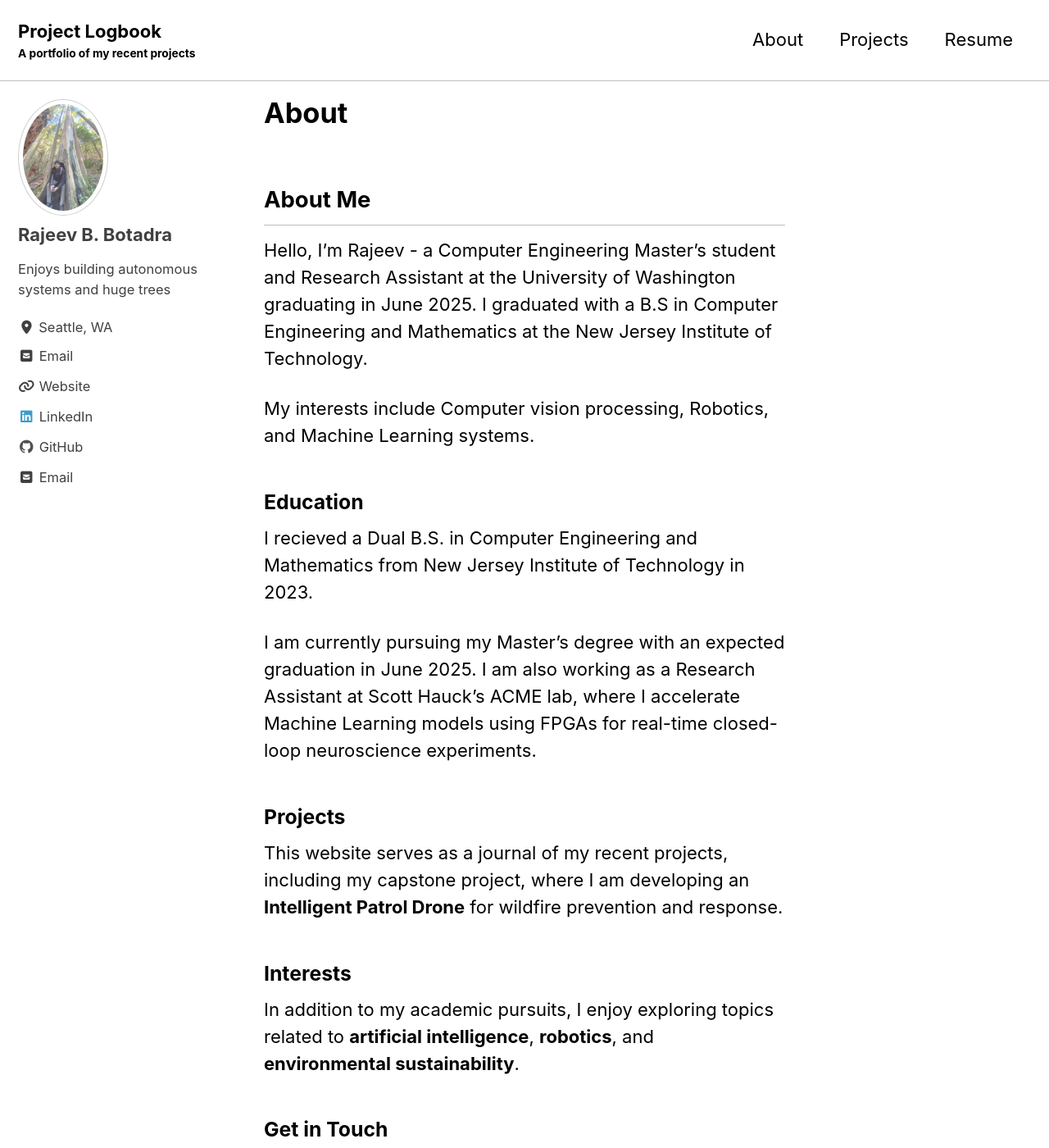
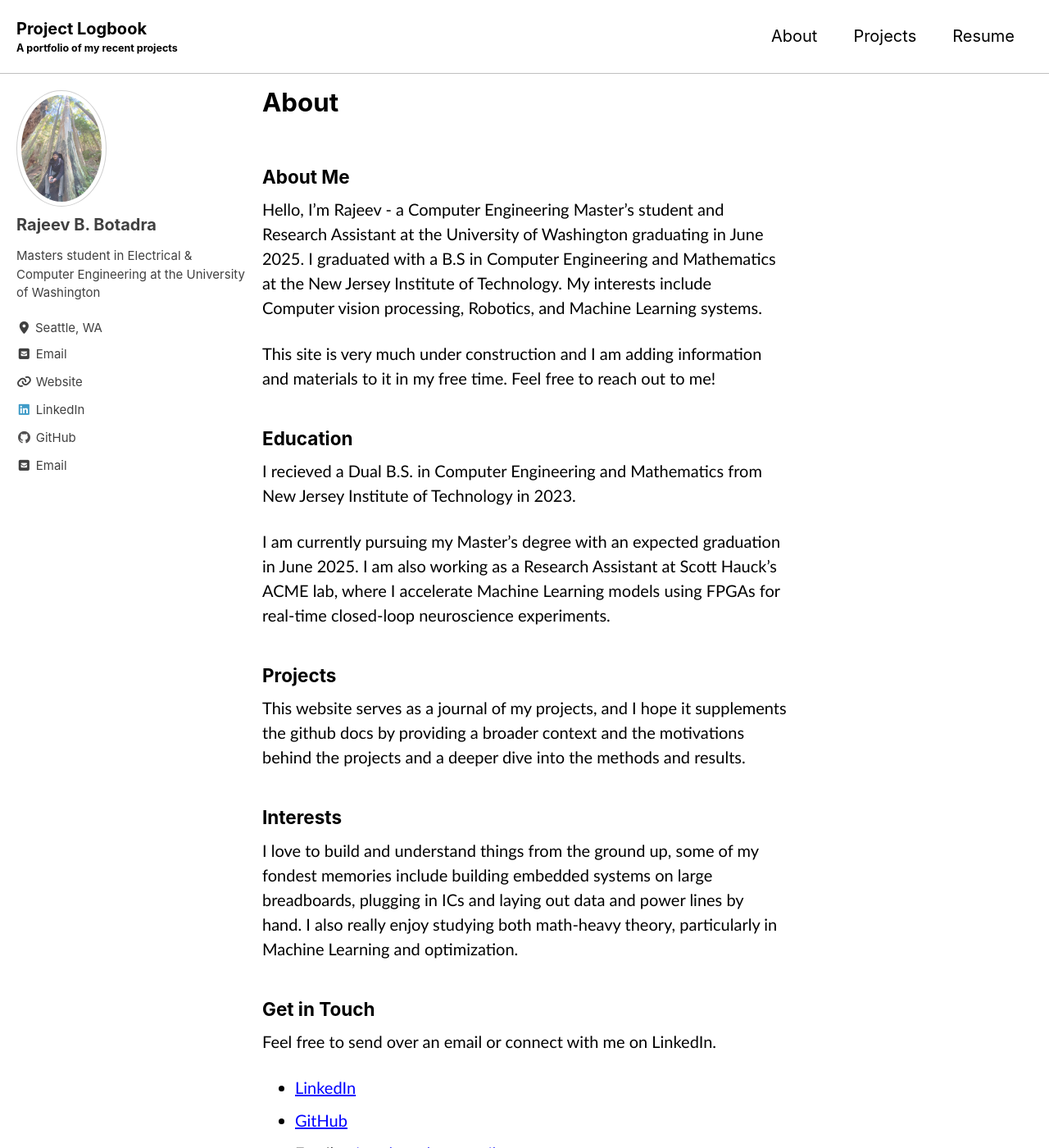
Before and after one commit to RajeevBotadra/RajeevBotadra.github.io, a Jekyll site: the page built from _pages/about.md, in a window 1280 px wide and 1400 px high. Shown: the whole window at 82% size. Built offline with Jekyll 4.4.1, drawn with Linux system fonts in a browser that asks for light colours; cached includes are drawn as plain includes; some of the changed text lies outside the part shown.

```diff
--- a/_config.yml
+++ b/_config.yml
@@ -115,7 +115,7 @@ analytics:
 author:
   name             : "Rajeev B. Botadra"
   avatar           : "/assets/images/ProfilePictureB.jpg" # path of avatar image, e.g. "/assets/images/bio-photo.jpg"
-  bio              : "Enjoys building autonomous systems and huge trees"
+  bio              : "Masters student in Electrical & Computer Engineering at the University of Washington"
   location         : "Seattle, WA"
   email            : "rajeev.botadra@gmail.com"
   links:
@@ -238,7 +238,7 @@ timezone: # https://en.wikipedia.org/wiki/List_of_tz_database_time_zones
 
 
 # Pagination with jekyll-paginate
-paginate: 5 # amount of posts to show
+paginate: 7 # amount of posts to show
 paginate_path: /page:num/
 
 # Pagination with jekyll-paginate-v2
--- a/_includes/head.html
+++ b/_includes/head.html
@@ -26,3 +26,8 @@
     <script src="{{ script | relative_url }}"></script>
   {% endfor %}
 {% endif %}
+
+
+<!-- Favicon -->
+<link rel="icon" type="image/png" href="{{ '/assets/images/logo_sphere.png' | relative_url }}">
+<link rel="shortcut icon" href="{{ '/assets/images/logo_sphere.png' | relative_url }}">
--- a/_pages/about.md
+++ b/_pages/about.md
@@ -1,31 +1,33 @@
 ---
-#layout: page
 title: About
 permalink: /about/
+# classes: page-about
 ---
+<style>
+  body {
+    font-family: "Calibri", sans-serif;
+    font-size: 20px;
+  }
+</style>
 
-## About Me
+### About Me
+Hello, I'm Rajeev - a Computer Engineering Master's student and Research Assistant at the University of Washington graduating in June 2025. I graduated with a B.S in Computer Engineering and Mathematics at the New Jersey Institute of Technology. My interests include Computer vision processing, Robotics, and Machine Learning systems.
 
-Hello, I'm Rajeev - a Computer Engineering Master's student and Research Assistant at the University of Washington graduating in June 2025. I graduated with a B.S in Computer Engineering and Mathematics at the New Jersey Institute of Technology.
-
-My interests include Computer vision processing, Robotics, and Machine Learning systems.
+This site is very much under construction and I am adding information and materials to it in my free time. Feel free to reach out to me!
 
 ### Education
-
 I recieved a Dual B.S. in Computer Engineering and Mathematics from New Jersey Institute of Technology in 2023.
 
 I am currently pursuing my Master's degree with an expected graduation in June 2025. I am also working as a Research Assistant at Scott Hauck's ACME lab, where I accelerate Machine Learning models using FPGAs for real-time closed-loop neuroscience experiments.
 
 ### Projects
-
-This website serves as a journal of my recent projects, including my capstone project, where I am developing an **Intelligent Patrol Drone** for wildfire prevention and response.
+This website serves as a journal of my projects, and I hope it supplements the github docs by providing a broader context and the motivations behind the projects and a deeper dive into the methods and results.
 
 ### Interests
-
-In addition to my academic pursuits, I enjoy exploring topics related to **artificial intelligence**, **robotics**, and **environmental sustainability**.
+I love to build and understand things from the ground up, some of my fondest memories include building embedded systems on large breadboards, plugging in ICs and laying out data and power lines by hand. I also really enjoy studying both math-heavy theory, particularly in Machine Learning and optimization.
 
 ### Get in Touch
-Feel free to send over an email or conenct with me on LinkedIn.
+Feel free to send over an email or connect with me on LinkedIn.
 
 - [LinkedIn](https://www.linkedin.com/in/rajeev-botadra/)
 - [GitHub](https://github.com/RajeevBotadra)
--- /dev/null
+++ b/_sass/custom.scss
@@ -0,0 +1,6 @@
+/* Change font and size for About page */
+.page-about {
+    font-family: "Arial", sans-serif; /* Change to your desired font */
+    font-size: 18px; /* Adjust font size */
+    line-height: 1.6; /* Improves readability */
+  }
```
Also changed, not shown: _posts/2022-06-07-Frontiers-in-Applied-and-Computational-Mathematics-2022.markdown (added, +9 -0 lines), _posts/2024-09-22-A-Wildfire-Response-Drone.markdown (+11 -8 lines), _posts/2025-02-12-Applied-Machine-Learning-Days.markdown (added, +9 -0 lines), assets/images/logo.ico (added), assets/images/logo.jpg (added), assets/images/logo.png (added), assets/images/logo_OLD.ico (added), assets/images/logo_OLD.png (added), assets/images/logo_sphere.png (added), 4 other files.
